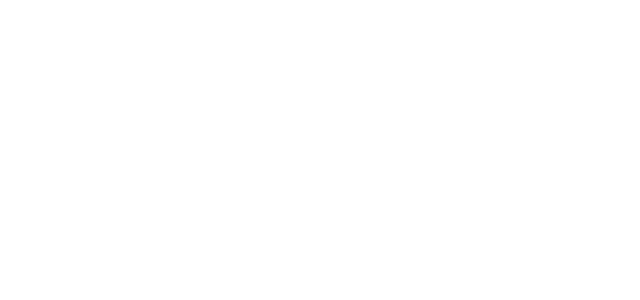
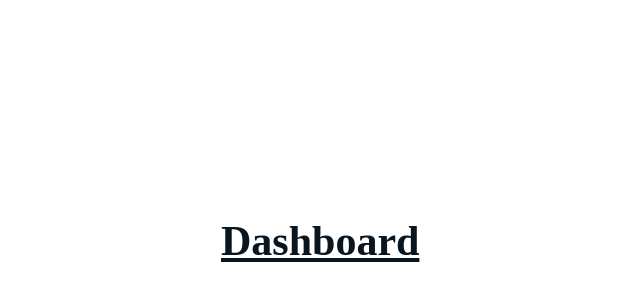
Before and after one commit to HaggardFelicia/Haggard_Felicia_Dev2501, a Next.js app: page /Dashboard in a window 1280 px wide. Shown: the part 26-326 px from the top of the page, without its empty margins (35-675 px from the left). Built offline with nearby package versions, Linux system fonts and the light colour scheme.

Commit message:
working on chart

```diff
--- a/src/components/charts/smallChart.js
+++ b/src/components/charts/smallChart.js
@@ -46,7 +46,7 @@
     },
 ];
 
-const smallChart=({chartSmall})=>{
+const SmallChart=({chartSmall})=>{
     return(
         <article key={chartSmall.id} style={styles.card}>
             <h1 style={styles.h1}>{chartSmall.chartHeader}</h1>
@@ -64,7 +64,7 @@
     )
 }
 
-export default smallChart;
+export default SmallChart;
 
 const styles={
     card: {
--- a/src/pages/Dashboard.js
+++ b/src/pages/Dashboard.js
@@ -1,12 +1,19 @@
 import React, {useState} from "react";
-import smallChart from "../components/charts/smallChart";
+import SmallChart from "../components/charts/smallChart";
 
 function Dashboard(){
-        <h1 style={styles.h1}>Dashboard</h1>
         const [chartSmall] = useState([
             {chartHeader: 'chart header ex'},
             {chartHeader: 'chart header ex'}
         ]);
+
+        return(
+            <section style={styles.container}>
+                <header style={styles.h1}>
+                    <h1>Dashboard</h1>
+                </header>
+            </section>
+        )
 }
 
 
```
